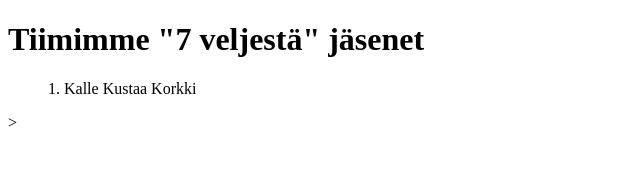
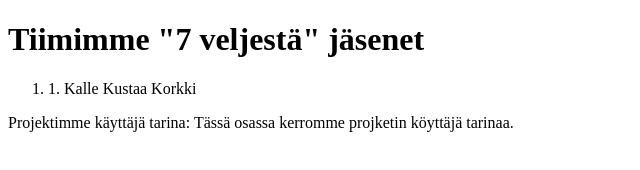
Before and after one commit to TeemuGT/WSK2_2020, a plain HTML site: page Lab21/Us.html in a window 1280 px wide. Shown: the whole page, without its empty margins (0-640 px from the left). Drawn offline with Linux system fonts and the light colour scheme.

Commit message:
Käyttäjätarina

```diff
--- a/Lab21/Us.html
+++ b/Lab21/Us.html
@@ -8,7 +8,14 @@
     </head>
     <body>
 <h1>Tiimimme "7 veljestä" jäsenet</h1>
-<ul>1. Kalle Kustaa Korkki</ul>>
+<p>
+    <ol>
+        <li>1. Kalle Kustaa Korkki</li>
+    </ol>
+</p>
+<P>
+    Projektimme käyttäjä tarina: Tässä osassa kerromme projketin köyttäjä tarinaa.
+</P>
     </body>
 </head>
     </html>
```
